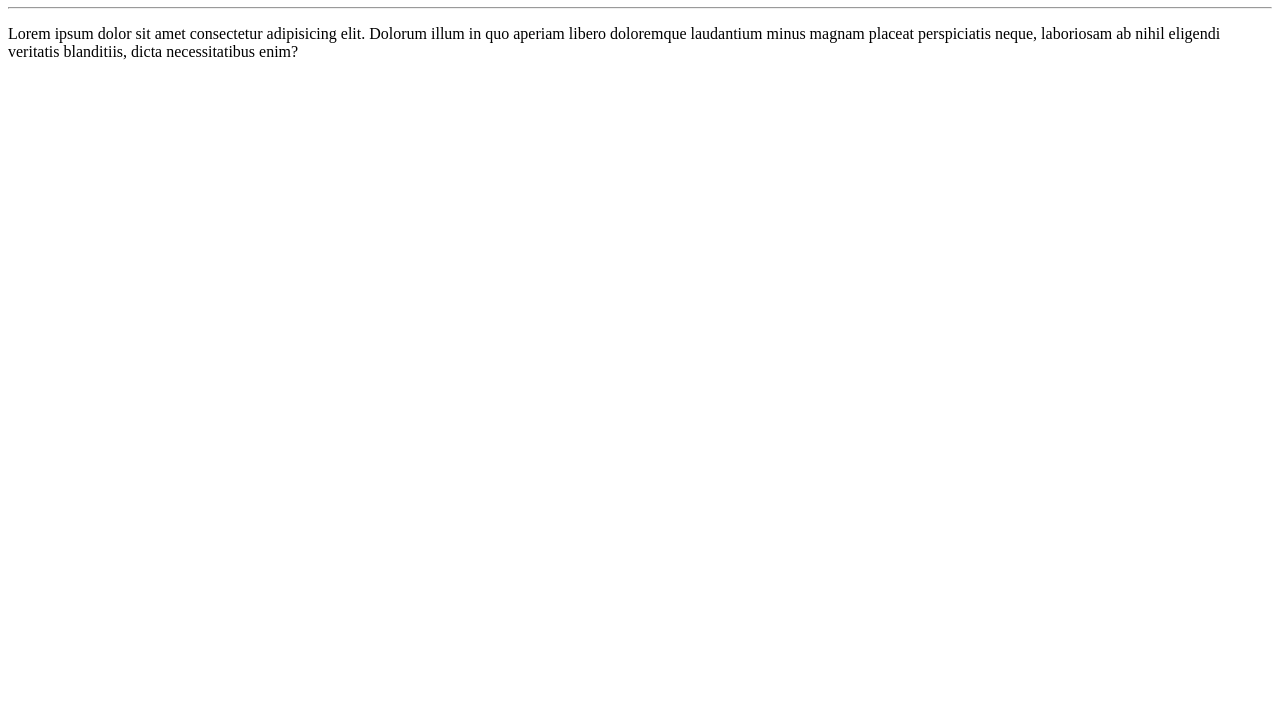
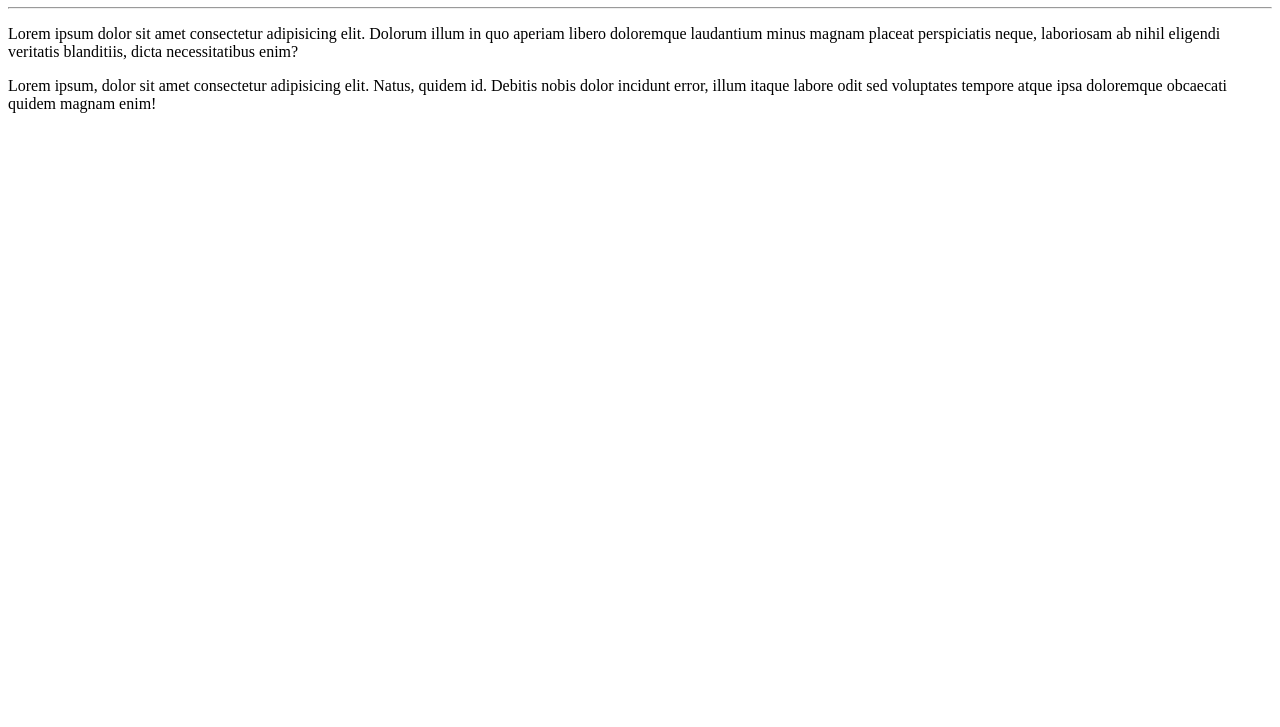
Before and after one commit to Rafael-Campos-prog/Ola-Mundo, a plain HTML site: page site exemplo/index.html in a window 1280 px wide. Shown: the part 73-800 px from the top of the page. Drawn offline with Linux system fonts and the light colour scheme.

Commit message:
Adicionei um parágrafo

```diff
--- a/site exemplo/index.html
+++ b/site exemplo/index.html
@@ -9,5 +9,6 @@
    <h1>Olá,Mundo!</h1>
    <hr>
    <p>Lorem ipsum dolor sit amet consectetur adipisicing elit. Dolorum illum in quo aperiam libero doloremque laudantium minus magnam placeat perspiciatis neque, laboriosam ab nihil eligendi veritatis blanditiis, dicta necessitatibus enim?</p>
+   <p>Lorem ipsum, dolor sit amet consectetur adipisicing elit. Natus, quidem id. Debitis nobis dolor incidunt error, illum itaque labore odit sed voluptates tempore atque ipsa doloremque obcaecati quidem magnam enim!</p>
 </body>
 </html>
```
